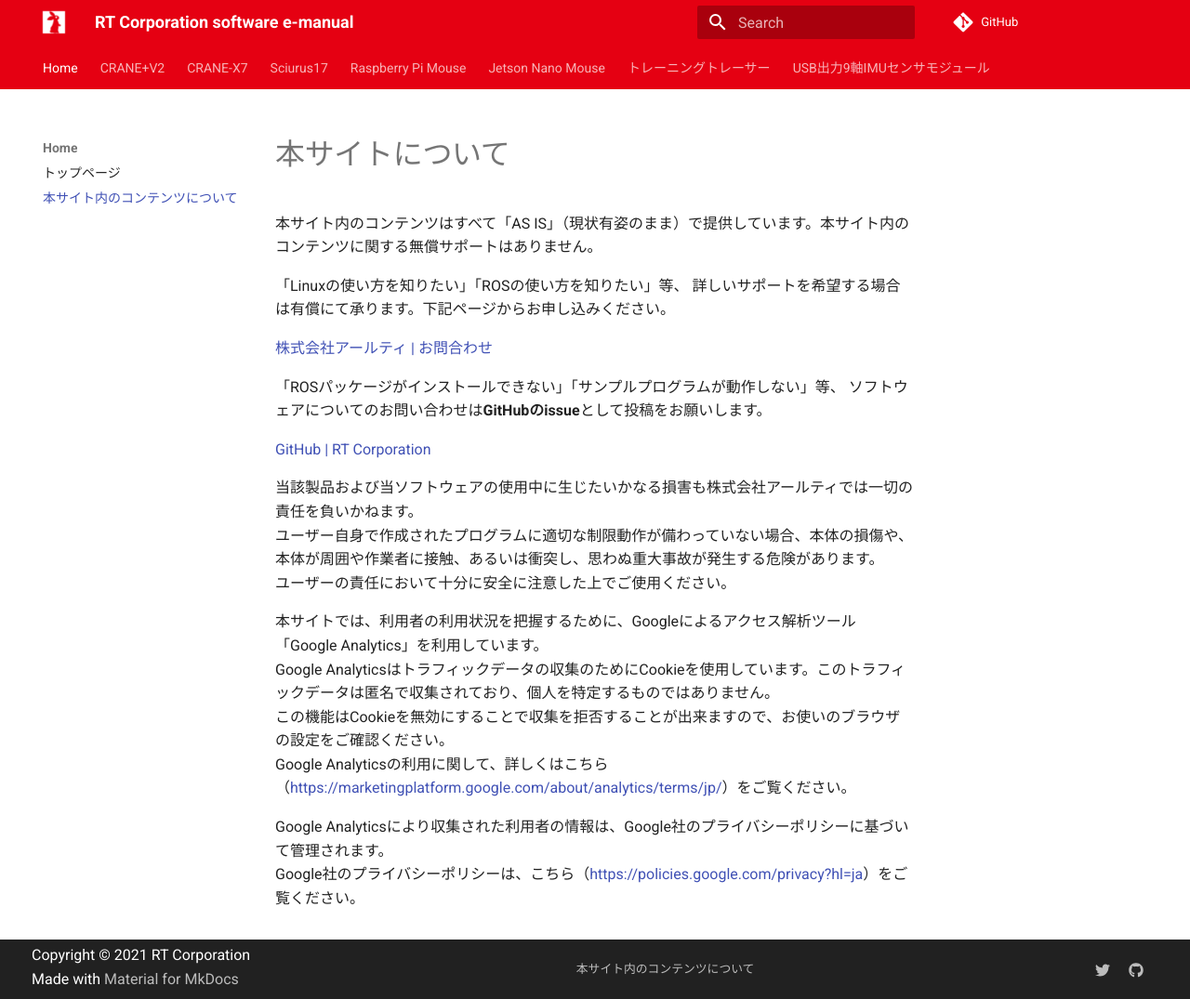
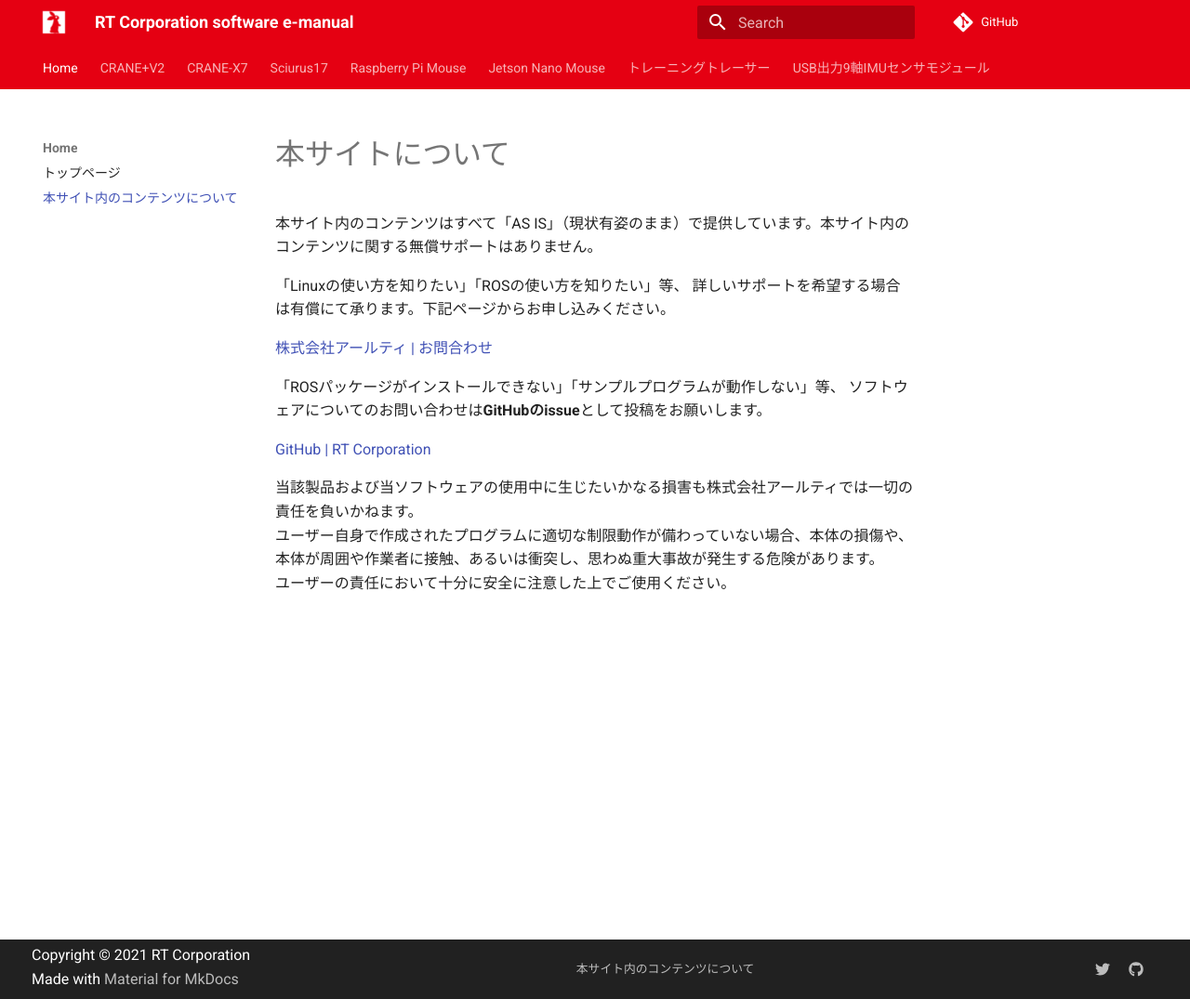
Before and after one commit to rt-net/tutorials, an MkDocs documentation site: the page built from docs/about.md, in a window 1280 px wide and 1075 px high. Shown: the whole window at 93% size. Built offline with MkDocs 1.6.1 and Material for MkDocs 9.7.7, drawn with Linux system fonts in a browser that asks for light colours; comment, search, counter and statistics services are not loaded.

Commit message:
Google Analyticsは使ってないので削除

```diff
--- a/docs/about.md
+++ b/docs/about.md
@@ -15,11 +15,3 @@
 当該製品および当ソフトウェアの使用中に生じたいかなる損害も株式会社アールティでは一切の責任を負いかねます。
 ユーザー自身で作成されたプログラムに適切な制限動作が備わっていない場合、本体の損傷や、本体が周囲や作業者に接触、あるいは衝突し、思わぬ重大事故が発生する危険があります。
 ユーザーの責任において十分に安全に注意した上でご使用ください。
-
-本サイトでは、利用者の利用状況を把握するために、Googleによるアクセス解析ツール「Google Analytics」を利用しています。
-Google Analyticsはトラフィックデータの収集のためにCookieを使用しています。このトラフィックデータは匿名で収集されており、個人を特定するものではありません。
-この機能はCookieを無効にすることで収集を拒否することが出来ますので、お使いのブラウザの設定をご確認ください。
-Google Analyticsの利用に関して、詳しくはこちら（[https://marketingplatform.google.com/about/analytics/terms/jp/](https://marketingplatform.google.com/about/analytics/terms/jp/){target=_blank rel=noopener}）をご覧ください。
-
-Google Analyticsにより収集された利用者の情報は、Google社のプライバシーポリシーに基づいて管理されます。
-Google社のプライバシーポリシーは、こちら（[https://policies.google.com/privacy?hl=ja](https://policies.google.com/privacy?hl=ja){target=_blank rel=noopener}）をご覧ください。
```
